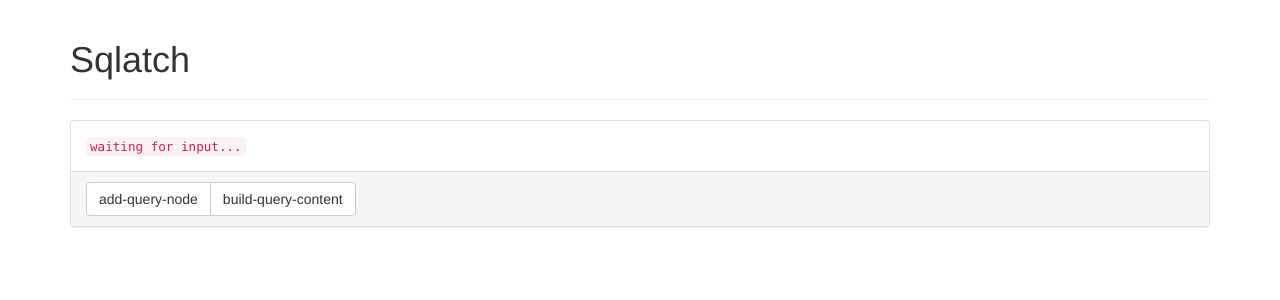
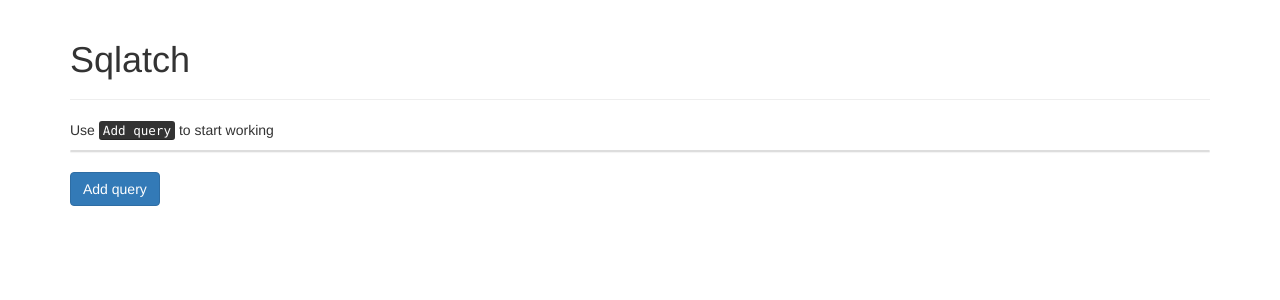
Before and after one commit to adrianabreu/Sqlatch, a React app: page / in a window 1280 px wide. Shown: the top 300 px of the page. Built offline with nearby package versions, Linux system fonts and the light colour scheme.

Commit message:
added multiple queries manage

```diff
--- a/src/index.jsx
+++ b/src/index.jsx
@@ -21,11 +21,12 @@ import {App} 				  from './react/components/app';
 let store = createStore(combined_reducers);
 
 // estado inicial
-console.log(store.getState());
+// console.log(store.getState());
 
-let unsubscribe = store.subscribe(() =>
-  console.log(store.getState())
-);
+// enable for debug
+// let unsubscribe = store.subscribe(() =>
+//   console.log(store.getState())
+// );
 
 render(
    <Provider store={store}>
--- a/src/react/components/query-content.jsx
+++ b/src/react/components/query-content.jsx
@@ -1,27 +1,52 @@
 import React from 'react';
 
-const Query_content = ({content, add_query_node, build_query_content}) => (
+class Query_content extends React.Component{
+  build_new_query(){
+    let new_query_id = prompt('INSERT ID');
+    this.props.add_query(new_query_id);
+  }
+  componentDidMount(){
+    // build first query at start
+    // this.build_new_query();
+  }
+  render(){
+
+    return (
       <div>
+        <p>
+          {!this.props.queries.length
+            ? <span>Use <kbd>Add query</kbd> to start working</span>
+            : <button type="button" className="btn btn-primary">Queries: <span className="badge">{this.props.queries.length}</span></button>
+          }
+        </p>
         <div className="panel panel-default">
+          {
+            this.props.queries.map((query)=>{
+              return (
+                <div key={query.id}>
                   <div className="panel-body">
-           <code>{content}</code>
+                    id: {query.id}, content: <code>{query.content}</code>
                   </div>
                   <div className="panel-footer">
-           <div className="btn-group">
                     <button type="button"
                          className="btn btn-default"
-                     onClick={e => {add_query_node()}}>
+                         onClick={e => {this.props.add_query_node(query.id)}}>
                       add-query-node
-              </button>
-              <button type="button"
-                     className="btn btn-default"
-                     onClick={e => {build_query_content()}}>
-                 build-query-content
                     </button>
                   </div>
                 </div>
+              )
+            })
+          }
         </div>
+        <button type="button"
+               className="btn btn-primary"
+               onClick={e => {this.build_new_query()}}>
+               Add query
+        </button>
     </div>
-);
+    )
+  }
+}
 
 export {Query_content};
--- a/src/react/containers/visible-query-content.js
+++ b/src/react/containers/visible-query-content.js
@@ -5,27 +5,35 @@ import { Query_content }         from '../components/query-content';
 
 const mapStateToProps = (state) => {
    return {
-      content : state.query.content || 'waiting for input...'
+      // content : state.queries_manager.content || 'waiting for input...'
+      // content : state.queries_manager.queries[0].content || 'waiting for input...'
+      // content : 'test'
+      queries : state.queries_manager.queries
    }
 }
 
 const mapDispatchToProps = (dispatch) => {
    return {
-      add_query_node : () => {
+      add_query : (query_id) => {
+         dispatch(redux_query_action.add_query({
+            id : query_id
+         }));
+      },
+      add_query_node : (query_id) => {
          dispatch(redux_query_action.add_query_node({
-            query_id : 1,
+            query_id : query_id,
             node     :{
                   id     : Math.floor(Math.random()*10),
                   // todo ... get from input
                   keyword: prompt('INSERT KEYWORD'),
+                  // keyword : 'TEST',
                   content: '*'
                }
             })
          );
-         dispatch(redux_query_action.build_query_content());
-      },
-      build_query_content : () => {
-         dispatch(redux_query_action.build_query_content());
+         dispatch(redux_query_action.build_query_content({
+            query_id: query_id
+         }));
       }
    }
 }
--- a/src/redux/combined-reducers.js
+++ b/src/redux/combined-reducers.js
@@ -2,7 +2,7 @@ import {combineReducers} from 'redux'
 import {query_reducer} 	 from './query/reducers';
 
 let combined_reducers = combineReducers({
-  query : query_reducer
+  queries_manager : query_reducer
 });
 
 export {combined_reducers};
--- a/src/redux/query/actions-creator.js
+++ b/src/redux/query/actions-creator.js
@@ -4,18 +4,23 @@
 
 import * as types from './types';
 
-// todo ...
-// export function add_query(query){
-//    return {
-//    	type : types.ADD_QUERY,
-//    	query
-//    };
-// }
+export function add_query({id, nodes = []}){
+   return {
+	   	type    : types.ADD_QUERY,
+	   	payload : {
+            id,
+            nodes
+         }
+   };
+}
 
 export function add_query_node({query_id = 0,node = {}}){
    return {
-	   	type: types.ADD_QUERY_NODE,
-	   	payload : { query_id ,node }
+	   	type    : types.ADD_QUERY_NODE,
+	   	payload : {
+            query_id ,
+            node
+         }
    };
 }
 
@@ -35,8 +40,9 @@ export function add_query_node({query_id = 0,node = {}}){
 //    };
 // }
 
-export function build_query_content(){
+export function build_query_content({query_id = 0}){
    return {
-   	type : types.BUILD_QUERY_CONTENT
+      type    : types.BUILD_QUERY_CONTENT,
+      payload : {query_id}
    };
 }
--- a/src/redux/query/reducers.js
+++ b/src/redux/query/reducers.js
@@ -1,17 +1,30 @@
 import * as types from './types';
 import _ from 'lodash';
 
-export function query_reducer(state = {nodes: []}, action)
+export function query_reducer(state = {queries: []}, action)
 {
    switch(action.type)
    {
-      // todo ...
-      // case types.ADD_QUERY:
-      //    return state;
+      case types.ADD_QUERY:
+         return Object.assign({}, state, {
+            queries : state.queries.concat(action.payload)
+         });
 
       case types.ADD_QUERY_NODE:
+
+         // we will search in the copy
+         // todo, variable naming
+         let _queries_1 = _.clone(state.queries);
+         // search the query by id to add the node
+         _queries_1     = _.map(_queries_1,(q)=>{
+            if(q.id === action.payload.query_id){
+               q.nodes = q.nodes.concat([action.payload.node]);
+            }
+            return q;
+         });
+
          return Object.assign({}, state, {
-            nodes: state.nodes.concat([action.payload.node])
+            queries: _queries_1
          });
 
       // todo ...
@@ -23,8 +36,18 @@ export function query_reducer(state = {nodes: []}, action)
       //    });
 
       case types.BUILD_QUERY_CONTENT:
+
+         // todo, variable naming
+         let _queries_2 = _.clone(state.queries);
+         _queries_2     = _.map(_queries_2,(q)=>{
+            if(q.id === action.payload.query_id){
+               q.content = _.join(_.map(q.nodes, (n) => n.keyword),' ')
+            }
+            return q;
+         });
+
          return Object.assign({}, state, {
-            content: _.join(_.map(state.nodes, (n) => n.keyword),' ')
+            queries: _queries_2
          });
 
       default:
```
Lines whose indentation alone changed are shown as unchanged.
